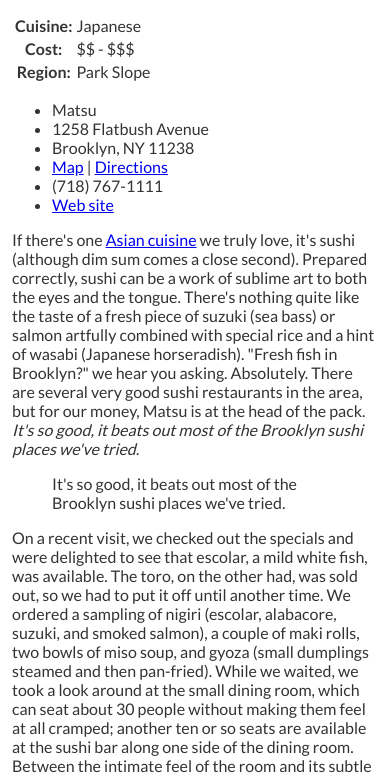
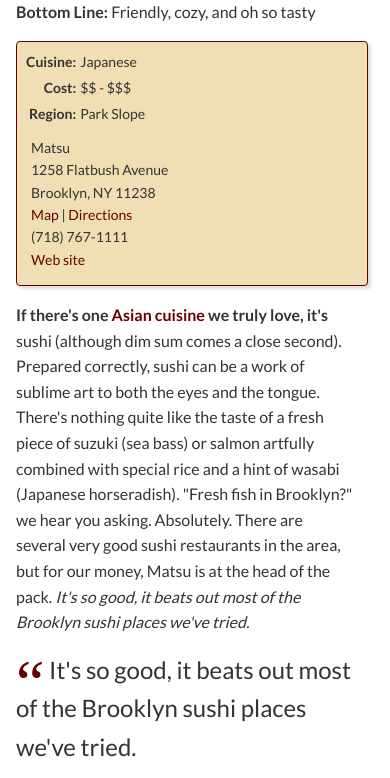
Before and after one commit to front-end-foundations/temp, a plain HTML site: page app/index.html in a window 390 px wide. Shown: the part 318-1096 px from the top of the page. Drawn offline with Linux system fonts and the light colour scheme.

Commit message:
Design final

```diff
--- a/app/css/styles.css
+++ b/app/css/styles.css
@@ -3,7 +3,9 @@
 body {
   margin: 12px;
   color: #333;
-  font-family: Lato, Hevetica, sans-serif;
+  font-family: "Lato", Verdana, Arial, sans-serif;
+  line-height: 1.6;
+  background-color: #ddd;
 }
 
 header {
@@ -15,15 +17,20 @@
 header h2 {
   font-size: 4rem;
   margin: 8px 0;
+  color: #600;
 }
 
 header h2 {
   font-size: 2rem;
+  border-bottom: 2px dotted #600;
 }
 
 .nav {
   list-style: none;
   padding: 0;
+  position: absolute;
+  right: 0;
+  top: 24px;
 }
 
 .nav li {
@@ -44,3 +51,126 @@
   background-color: #f0dfb4;
   color: #222;
 }
+
+aside {
+  position: absolute;
+  top: 280px;
+  left: 24px;
+  width: 180px;
+  background-color: #f0dfb4;
+  padding: 6px;
+  border: 1px solid #600;
+
+  font-size: 0.875rem;
+  box-shadow: 3px 3px 3px #ddd;
+  border-radius: 4px;
+}
+
+aside th {
+  text-align: right;
+}
+
+aside ul {
+  list-style: none;
+  margin: 0.5rem;
+  padding: 0;
+}
+
+article {
+  margin: 0 20px 0 240px;
+}
+
+blockquote {
+  float: right;
+  width: 40%;
+  font-size: 24px;
+}
+
+article img {
+  float: right;
+}
+
+blockquote::before {
+  content: "“";
+  font-size: 4rem;
+  font-family: serif;
+  line-height: 0.1em;
+  vertical-align: -0.4em;
+  color: #600;
+}
+
+aside+p::first-line {
+  font-weight: bold;
+  font-size: 16px;
+}
+
+#wrapper {
+  max-width: 840px;
+  margin: 0 auto;
+  /* border: 1px solid #999; */
+  position: relative;
+  background-color: #fff;
+  padding: 1rem;
+  box-shadow: 0 0 6px 2px #ccc
+}
+
+a {
+  color: #600;
+  text-decoration: none;
+}
+
+a:hover {
+  text-decoration: underline;
+}
+
+@media print {
+  * {
+    /* display: none !important; */
+    color: red;
+  }
+}
+
+@media all and (max-width: 800px) {
+  body {
+    margin: 0;
+  }
+
+  article {
+    margin-left: 0;
+  }
+
+  .nav {
+    position: fixed;
+    top: 0;
+    left: 0;
+    margin: 0;
+    display: flex;
+  }
+
+  .nav li {
+    margin: 0;
+    flex-grow: 1;
+  }
+
+  .nav li a {
+    border-radius: 0;
+  }
+
+  aside {
+    position: static;
+    margin-right: 20px;
+    width: 100%;
+  }
+
+  blockquote {
+    width: 100%;
+    float: none;
+    margin: 0;
+  }
+
+  img {
+    float: none;
+    width: 100%;
+  }
+
+}
--- a/app/index.html
+++ b/app/index.html
@@ -5,9 +5,11 @@
   <title>Brooklyn Eats: Geido</title>
   <link href="https://fonts.googleapis.com/css?family=Lobster" rel="stylesheet" />
   <link rel="stylesheet" href="css/styles.css">
+  <meta name="viewport" content="width=device-width, initial-scale=1.0" />
 </head>
 
 <body>
+  <div id="wrapper">
     <nav>
       <ul class="nav">
         <li><a href="#">Cuisines</a></li>
@@ -28,6 +30,7 @@
         <strong>Bottom Line:</strong> Friendly, cozy, and oh so tasty
       </p>
 
+      <aside>
         <table>
           <tbody>
             <tr>
@@ -53,6 +56,7 @@
           <li>(718) 767-1111</li>
           <li><a href="#">Web site</a></li>
         </ul>
+      </aside>
 
       <p>
         If there's one <a href="#">Asian cuisine</a> we truly love, it's sushi
@@ -133,6 +137,10 @@
     <footer>
       <p>© 2019</p>
     </footer>
+
+  </div>
+
+
 </body>
 
 </html>
```
Lines whose indentation alone changed are shown as unchanged.
